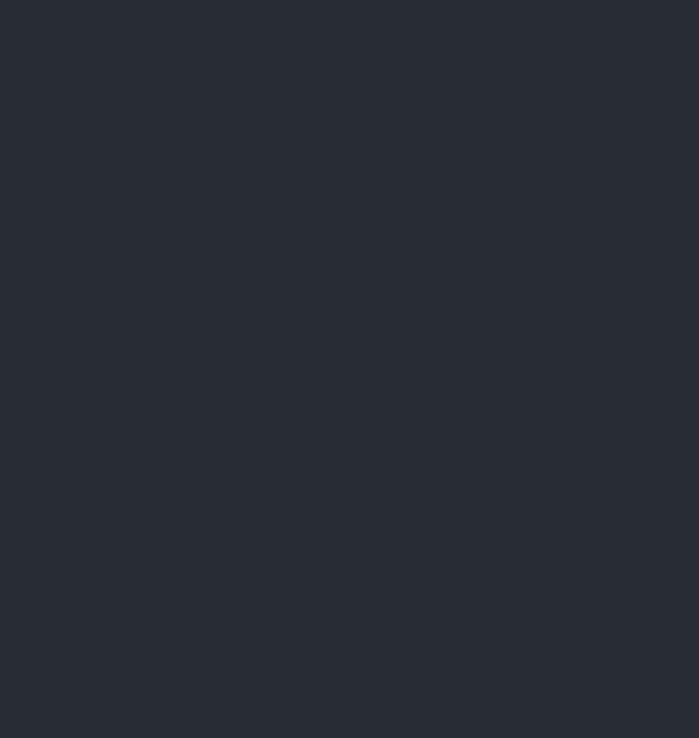
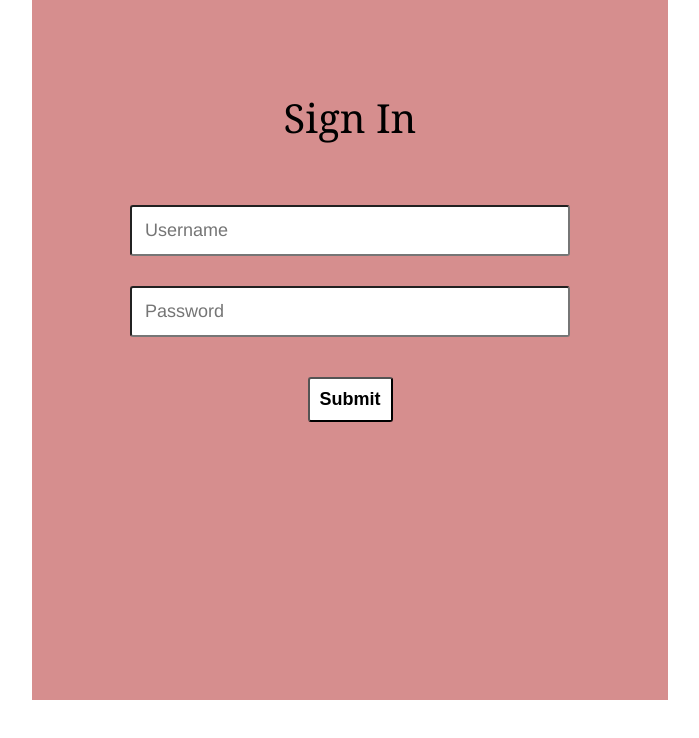
Before and after one commit to Raquelhill/Pizza-42, a React (Create React App) app: page / in a window 1280 px wide. Shown: the top 738 px of the page, without its empty margins (290-989 px from the left). Built offline with nearby package versions, Linux system fonts and the light colour scheme.

Commit message:
Create a dummy login form

```diff
--- a/src/Components/App/App.js
+++ b/src/Components/App/App.js
@@ -1,9 +1,10 @@
 import './App.css';
+import LoginForm from '../LoginForm/LoginForm';
 
 function App() {
   return (
     <div className="App">
-      <header className="App-header"></header>
+      <LoginForm />
     </div>
   );
 }
--- a/src/Components/LoginForm/LoginForm.css
+++ b/src/Components/LoginForm/LoginForm.css
@@ -0,0 +1,47 @@
+.sign-in-title {
+  font-family: TiemposHeadlineWeb-Bold, Georgia, serif;
+  font-size: 40px;
+  font-weight: 400;
+  margin: 30px;
+  color: black;
+}
+
+.sign-in-page {
+  display: flex;
+  justify-content: center;
+}
+
+.sign-in-form {
+  padding: 60px 68px 40px;
+  height: 600px;
+  width: 500px;
+  background-color: rgb(214 142 142);
+}
+
+.input-containers {
+  display: flex;
+  flex-direction: column;
+  align-items: stretch;
+  justify-content: flex-end;
+  flex-wrap: nowrap;
+}
+
+input {
+  font-family: 'Helvetica Neue', Helvetica, Arial, sans-serif;
+  background: white;
+  color: #333333;
+  margin: 30px;
+  margin-bottom: 0px;
+  border-radius: 3px;
+  font-size: 18px;
+  padding: 13px;
+}
+
+.submit-btn {
+  margin-top: 40px;
+  border-radius: 3px;
+  font-size: 18px;
+  font-weight: bold;
+  padding: 10px;
+  background: white;
+}
--- a/src/Components/LoginForm/LoginForm.js
+++ b/src/Components/LoginForm/LoginForm.js
@@ -0,0 +1,26 @@
+import './LoginForm.css';
+
+const LoginForm = () => {
+  return (
+    <body className="sign-in-page">
+      <form className="sign-in-form">
+        <h2 className="sign-in-title">Sign In</h2>
+        <div className="input-containers">
+          <input
+            className="user-name-input"
+            type="text"
+            placeholder="Username"
+          />
+          <input
+            className="password-input"
+            type="password"
+            placeholder="Password"
+          />
+        </div>
+        <button className="submit-btn">Submit</button>
+      </form>
+    </body>
+  );
+};
+
+export default LoginForm;
```
